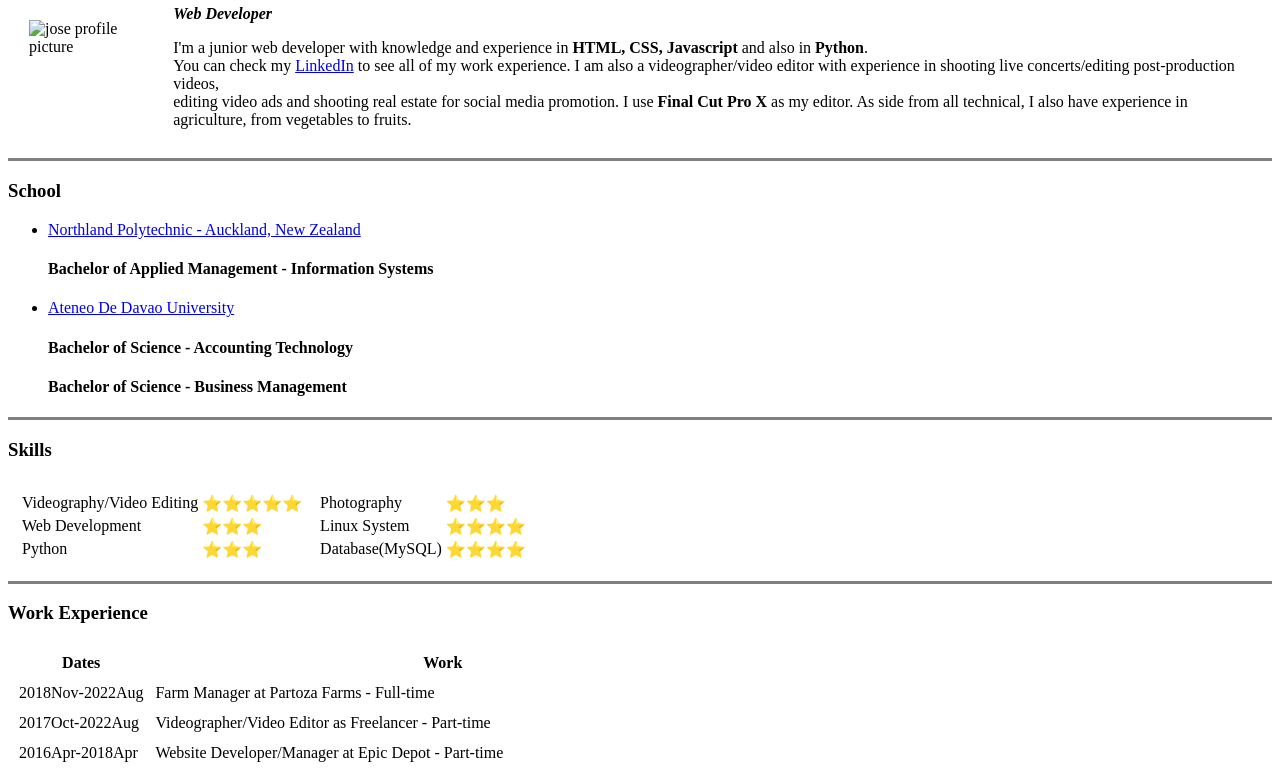
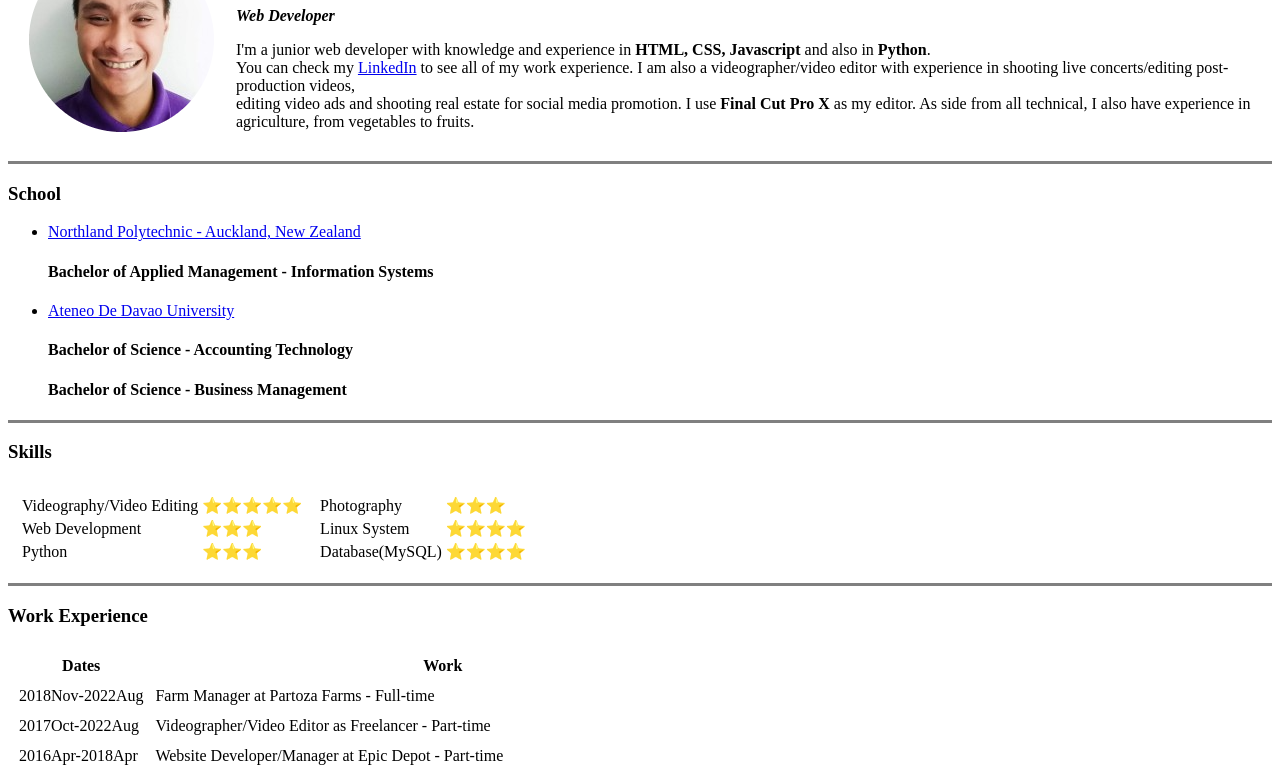
Before and after one commit to JosePartoza/cv, a plain HTML site: page index.html in a window 1280 px wide. Shown: the part 82-852 px from the top of the page. Drawn offline with Linux system fonts and the light colour scheme.

Commit message:
Update index.html

```diff
--- a/index.html
+++ b/index.html
@@ -8,7 +8,7 @@
   <body>
     <table cellspacing="20">
       <tr>
-        <td><img src="jose partoza.png" alt="jose profile picture" /></td>
+        <td><img src="images/jose partoza.png" alt="jose profile picture" /></td>
         <td>
           <h1>Jose Luis Partoza</h1>
           <p>
```
